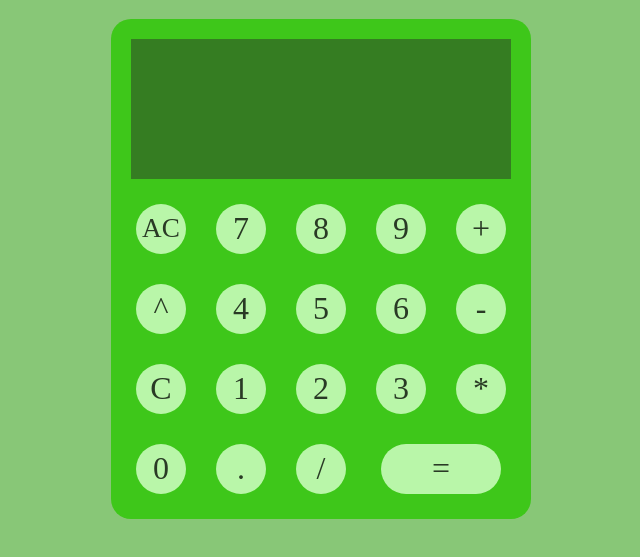
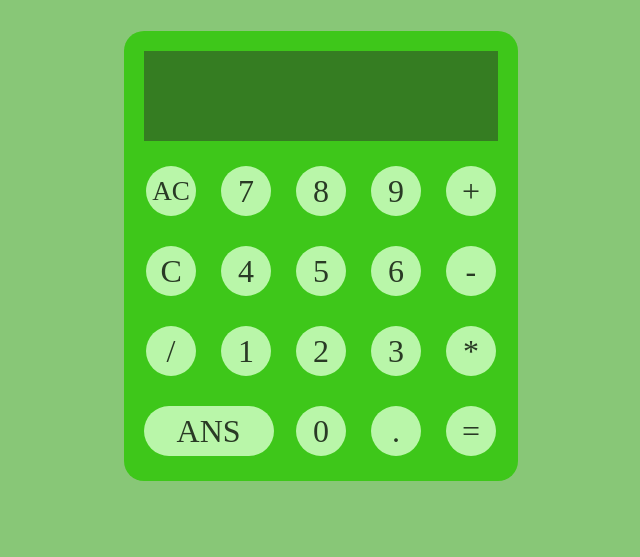
Before and after one commit to JoshIri360/calc.project, a plain HTML site: page index.html in a window 1280 px wide. Shown: the part 69-626 px from the top of the page, without its empty margins (319-959 px from the left). Drawn offline with Linux system fonts and the light colour scheme.

Commit message:
almost done

```diff
--- a/index.html
+++ b/index.html
@@ -2,7 +2,7 @@
 <html lang="en" dir="ltr">
   <head>
     <meta charset="utf-8">
-    <meta name="viewport" content="width=device-width, initial-scale=0.5" />
+    <meta name="viewport" content="width=device-width, initial-scale=1" />
     <link rel="stylesheet" href="style.css">
     <title>CALCULATOR</title>
   </head>
@@ -12,25 +12,26 @@
       <div class="display">
         <input type="text" name="" id="inpt">
       </div>
-      <button type="button" class="num-btn" id="ac" onclick="" name="button">AC</button>
+      <button type="button" class="num-btn" id="ac" onclick="allClear" name="button">AC</button>
       <button type="button" class="num-btn" id="seven" onclick="addEl(7)" name="button">7</button>
       <button type="button" class="num-btn" id="eight" onclick="addEl(8)" name="button">8</button>
       <button type="button" class="num-btn" id="nine" onclick="addEl(9)" name="button">9</button>
-      <button type="button" class="num-btn" id="pow" onclick="addEl(+)" name="button">+</button>
-      <button type="button" class="num-btn" id="plus" onclick="addEl(**)" name="button">^</button>
+      <button type="button" class="num-btn" id="pow" onclick="addEl('+')" name="button">+</button>
+      <button type="button" class="num-btn" id="clear" onclick="clr()" name="button">C</button>
+      <!-- <button type="button" class="num-btn" id="plus" onclick="addEl('**')" name="button">^</button> -->
       <button type="button" class="num-btn" id="four" onclick="addEl(4)" name="button">4</button>
-      <button type="button" class="num-btn" id="five" name="button">5</button>
-      <button type="button" class="num-btn" id="ans" name="button">6</button>
-      <button type="button" class="num-btn" id="six" name="button">-</button>
-      <button type="button" class="num-btn" id="star" name="button">C</button>
-      <button type="button" class="num-btn" id="minus" name="button">1</button>
-      <button type="button" class="num-btn" id="one" name="button">2</button>
-      <button type="button" class="num-btn" id="two" name="button">3</button>
-      <button type="button" class="num-btn" id="three" name="button">*</button>
-      <button type="button" class="num-btn" id="zero" name="button">0</button>
-      <button type="button" class="num-btn" id="point" name="button">.</button>
-      <button type="button" class="num-btn" id="divi" name="button">/</button>
-      <button type="button" class="num-btn" id="equal" name="button">=</button>
+      <button type="button" class="num-btn" id="five" onclick="addEl(5)" name="button">5</button>
+      <button type="button" class="num-btn" id="six" onclick="addEl(6)" name="button">6</button>
+      <button type="button" class="num-btn" id="minus" onclick="addEl('-')" name="button">-</button>
+      <button type="button" class="num-btn" id="divi" onclick="addEl('/')" name="button">/</button>
+      <button type="button" class="num-btn" id="one" onclick="addEl(1)" name="button">1</button>
+      <button type="button" class="num-btn" id="two" onclick="addEl(2)" name="button">2</button>
+      <button type="button" class="num-btn" id="three" onclick="addEl(3)" name="button">3</button>
+      <button type="button" class="num-btn" id="star" onclick="addEl('*')" name="button">*</button>
+      <button type="button" class="num-btn" id="ans" onclick="ans1()" name="button">ANS</button>
+      <button type="button" class="num-btn" id="zero" onclick='addEl(0)' name="button">0</button>
+      <button type="button" class="num-btn" id="point" onclick="addEl('.')" name="button">.</button>
+      <button type="button" class="num-btn" id="equal" onclick="eq()" name="button">=</button>
     </div>
     <script type="text/javascript" src="script.js"></script>
   </body>
--- a/script.js
+++ b/script.js
@@ -1,3 +1,23 @@
+let answr = "";
+
 function addEl(Element) {
-  document.getElementById("inpt").value+=Element
+  document.getElementById("inpt").value+=Element;
 }
+
+function clr() {
+  document.getElementById("inpt").value="";
+}
+
+function eq()
+{
+ let x = document.getElementById("inpt").value;
+ answr = eval(x);
+ document.getElementById("inpt").value = answr;
+}
+
+let ans1 = () => {document.getElementById("inpt").value = answr}
+
+const allClear = () => {
+  clr();
+  answr = "";
+}
--- a/style.css
+++ b/style.css
@@ -19,13 +19,15 @@ h1 {
 
 .container {
   display: grid;
-  grid-template-columns: repeat(5, 60px);
-  grid-template-rows: repeat(6, 60px);
+  grid-template-columns: repeat(5, minmax(20px, 60px));
+  grid-template-rows: 10px repeat(5, 60px);
   grid-gap: 20px;
   font-size: 60px;
   border-radius: 20px;
   background-color: #3EC71A;
+  margin: 3%;
   padding: 20px;
+
 }
 
 .display {
@@ -42,7 +44,7 @@ input {
   border: 0;
   font-family: courier;
   text-align: right;
-  font-size: 170%;
+  font-size: 100%;
 }
 
 .num-btn {
@@ -71,9 +73,9 @@ input {
   font-size: 1.7rem;
 }
 
-#equal {
-  width: 120px;
-  grid-column: 4/6;
+#ans {
+  width: 100%;
+  grid-column: 1/3;
 }
 
 #inpt {
```
Also changed, not shown: 1 other file.
